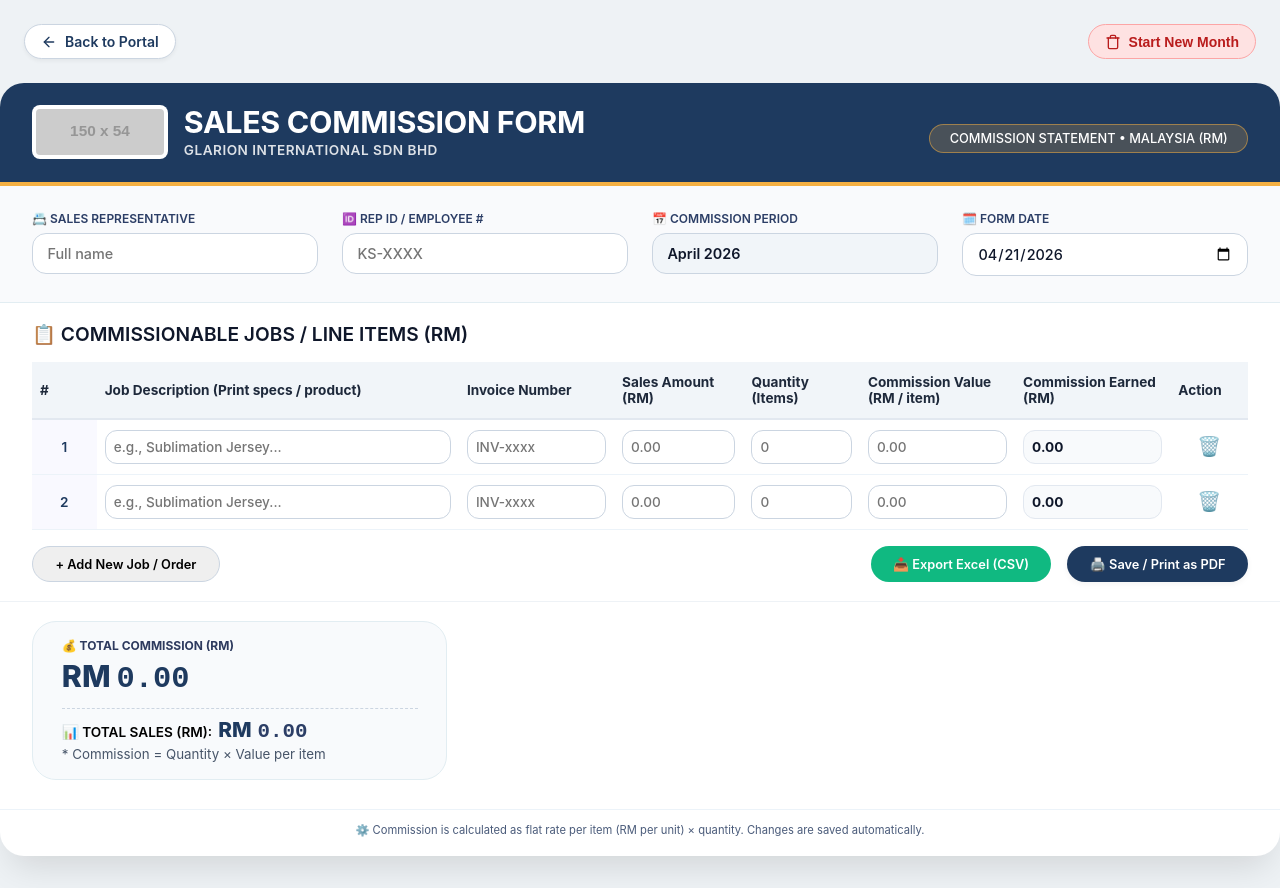
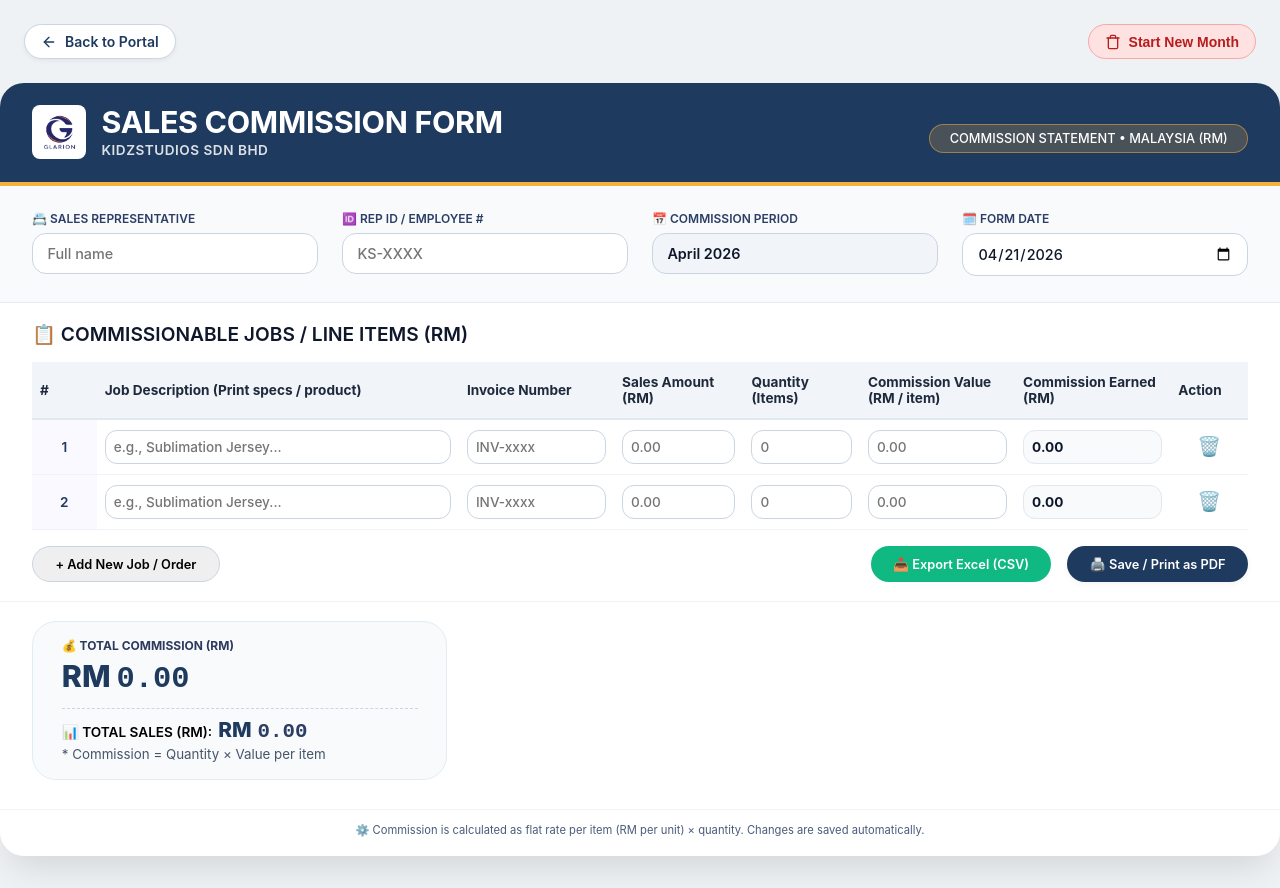
Before and after one commit to web-tserver/PriceCalculator, a plain HTML site: page commission.html in a window 1280 px wide. Drawn offline with Linux system fonts and the light colour scheme; placeholder pictures from the web are drawn by us.

Commit message:
Update logo and company name in commission form

```diff
--- a/commission.html
+++ b/commission.html
@@ -118,10 +118,12 @@
         <div class="brand">
             <div class="title-section">
                 <div class="title-wrapper">
-                    <img src="https://via.placeholder.com/150x54.png?text=LOGO" alt="Company Logo" class="company-logo">
+                    <!-- ✅ Logo file updated to local 'logo.png' -->
+                    <img src="logo.png" alt="KidzStudios Logo" class="company-logo">
                     <div class="title-text-group">
                         <h1>SALES COMMISSION FORM</h1>
-                        <div class="company-name">Glarion International SDN BHD</div>
+                        <!-- ✅ Company name unified to KidzStudios -->
+                        <div class="company-name">KidzStudios SDN BHD</div>
                     </div>
                 </div>
             </div>
```
